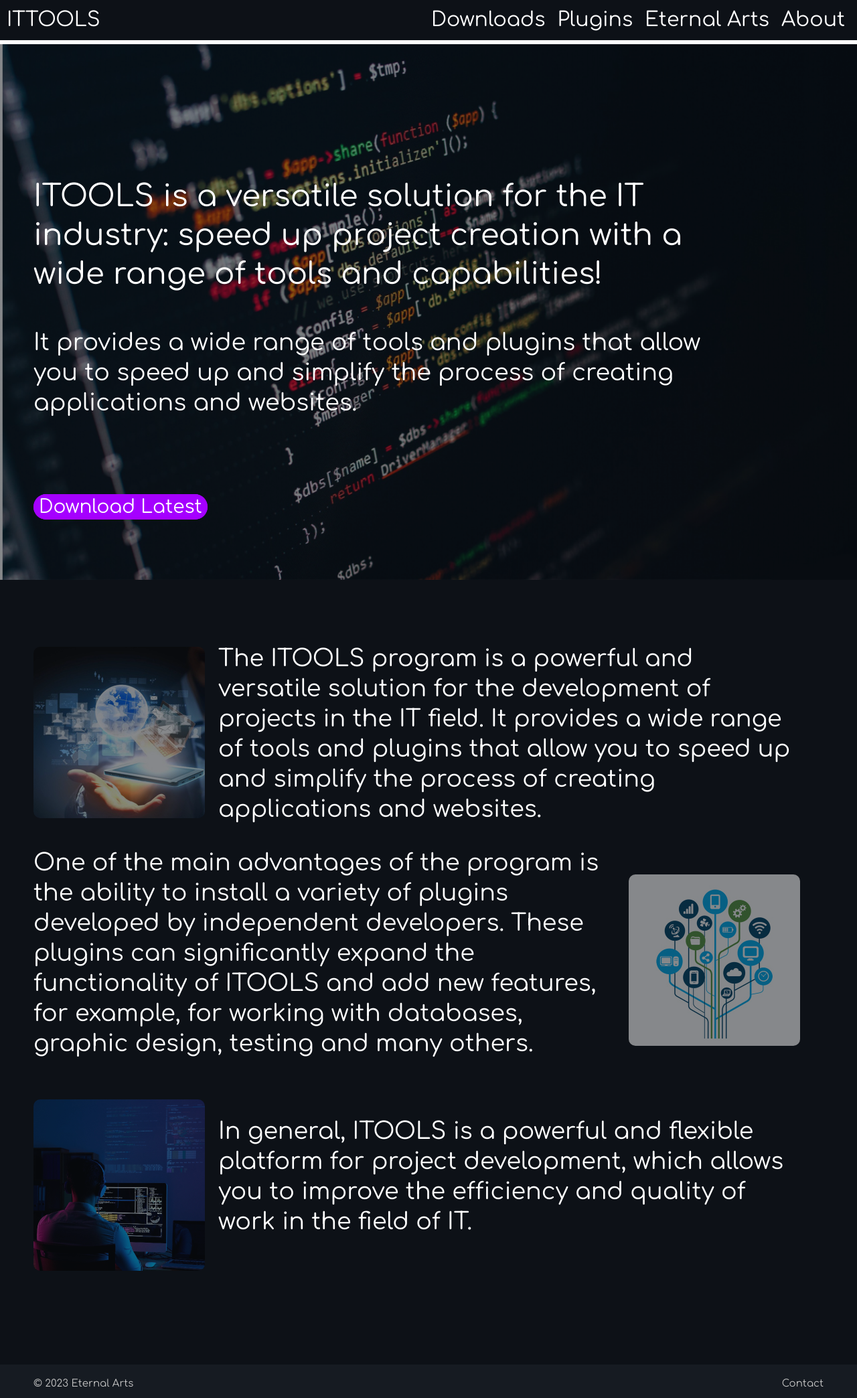
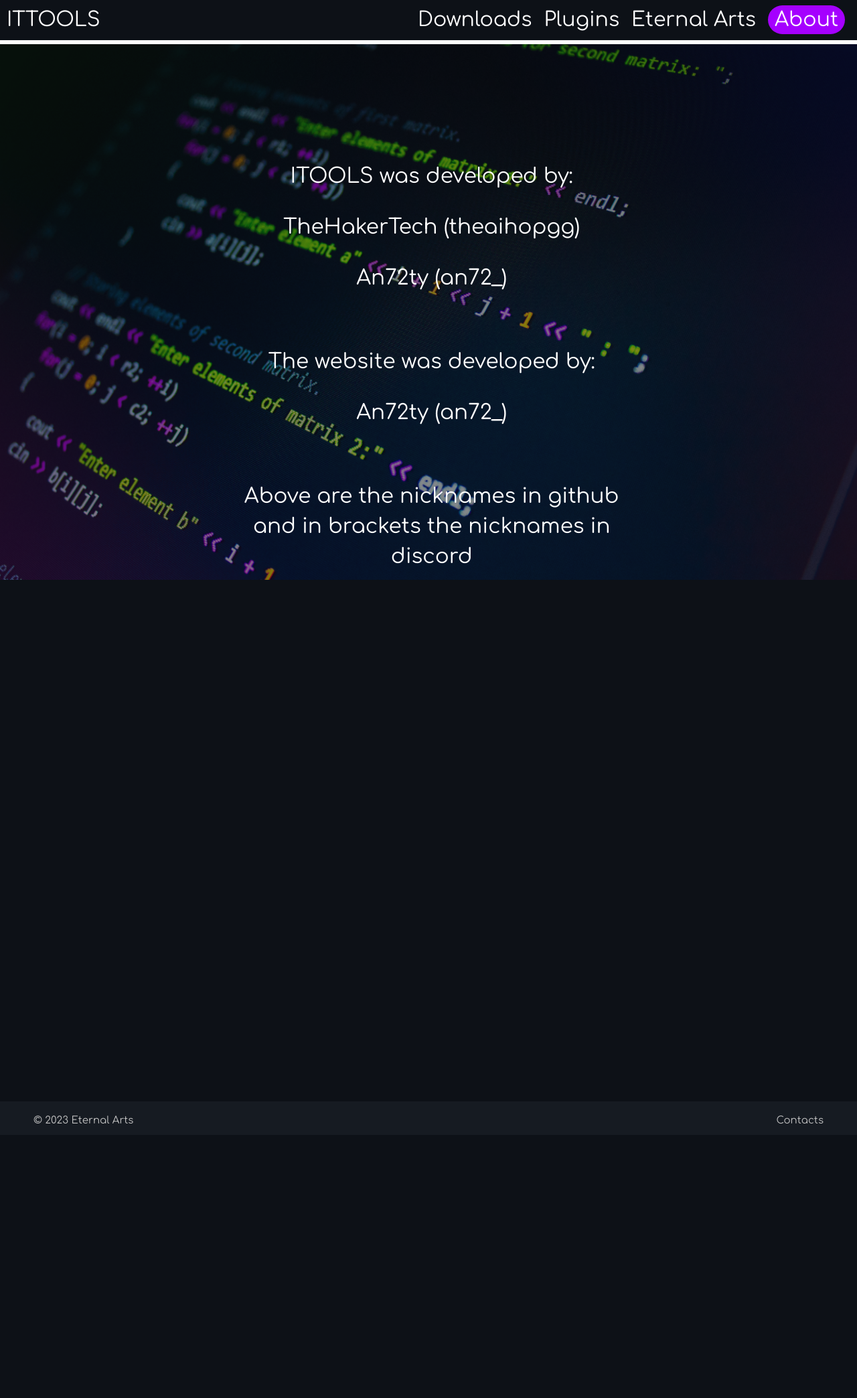
Before and after one commit to An72ty/ItTools, a Django app: page /about/ in a window 1280 px wide. Shown: the whole page at 67% size. After the commit the page ends 1679 px from the top, so only its background shows below. Run offline with Django 4.2, Linux system fonts and the light colour scheme.

Commit message:
added about page

```diff
--- a/ittool/static/ittool/css/style.css
+++ b/ittool/static/ittool/css/style.css
@@ -240,7 +240,7 @@ div.plugin {
     margin-right: 21px;
 }
 
-.footer {
+#copyright {
     width: 100%;
     float: left;
     margin-top: 100px;
@@ -250,14 +250,14 @@ div.plugin {
     height: 50px;
 }
 
-.footer .copyright {
+footer .copyright {
     position: relative;
     top: 20px;
     margin-left: 50px;
     float: left;
 }
 
-.footer .contact {
+footer .contact {
     color: #c2c2c2;
     text-decoration: none;
     position: relative;
@@ -266,7 +266,7 @@ div.plugin {
     float: right;
 }
 
-.footer .contact:hover {
+footer .contact:hover {
     color: #696969;
 }
 
@@ -429,7 +429,7 @@ div.preview {
     margin-bottom: 60px;
 }
 
-div.preview img.preview-image {
+img.background-image {
     width: 100%;
     height: 100vh;
     opacity: 0.5;
@@ -496,3 +496,18 @@ div.description-block .description-text.right {
 div.description-block #short.description-text {
     top: 30px;
 }
+
+div.about {
+    float: left;
+    position: relative;
+    bottom: 660px;
+    transform: translateX(55%);
+}
+
+.about-text {
+    color: #FFFFFF;
+    font-size: 31px;
+    line-height: 45px;
+    width: 614px;
+    text-align: center;
+}
--- /dev/null
+++ b/ittool/templates/ittool/about.html
@@ -0,0 +1,19 @@
+{% extends 'ittool/base.html' %}
+{% load static %}
+
+
+{% block title %}ITTOOLS - About{% endblock title %}
+
+{% block content %}
+<img src="{% static 'ittool/images/code2.png' %}" class="background-image">
+<div class="about">
+    <p class="about-text">ITOOLS was developed by:</p>
+    <p class="about-text">TheHakerTech (theaihopgg)</p>
+    <p class="about-text">An72ty (an72_)</p>
+    <br>
+    <p class="about-text">The website was developed by:</p>
+    <p class="about-text">An72ty (an72_)</p>
+    <br>
+    <p class="about-text">Above are the nicknames in github and in brackets the nicknames in discord</p>
+</div>
+{% endblock content %}
--- a/ittool/templates/ittool/base.html
+++ b/ittool/templates/ittool/base.html
@@ -27,9 +27,9 @@
     <div class="content-panel">{% block content %}{% endblock content %}</div>
 </body>
 
-<footer class="footer">
+<footer id="copyright">
     <a class="copyright">&copy; 2023 Eternal Arts</a>
-    <a class="contact" href="{% url 'ittool:about' %}">Contact</a>
+    <a class="contact" href="{% url 'ittool:about' %}">Contacts</a>
 </footer>
 
 </html>
--- a/ittool/templates/ittool/eternal_arts.html
+++ b/ittool/templates/ittool/eternal_arts.html
@@ -7,7 +7,7 @@
 {% block content %}
 <div class="links">
     <p><a href="https://github.com/eternal-arts" class="link" target="_blank">GitHub</a></p>
-    <p><a href="https://discord.gg/2F3VqqnK7G" class="link" target="_blank">Discord</a></p>
+    <p><a href="https://discord.gg/akHbNUgphK" class="link" target="_blank">Discord</a></p>
     <p><a href="#copyright" class="link">Copyright</a></p>
 </div>
 
@@ -17,17 +17,17 @@
     <p class="eternal-arts-info-text">Eternal Arts is a small team of developer friends. We create mostly
         free and useful programs.
     </p>
-    <p class="eternal-arts-info-text" id="count-of-members">At the time of the creation of the site (Aug 14, 2023),
+    <p class="eternal-arts-info-text" id="count-of-members">At the time of the creation of the site (Aug 17, 2023),
         there
         are 7 people in the team<br>(below are the nicknames in github)</p>
     <div class="eternal-arts-info-list">
         <a>An72ty</a>
         <a>bleudev</a>
         <a>d1xus</a>
+        <a>DarkSlipe</a>
         <a>kotazzz</a>
         <a>Kotella107</a>
         <a>TheHakerTech</a>
-        <a>unknown</a>
     </div>
 </div>
 {% endblock content %}
--- a/ittool/templates/ittool/index.html
+++ b/ittool/templates/ittool/index.html
@@ -4,7 +4,7 @@
 
 {% block content %}
 <div class="preview">
-    <img src="{% static 'ittool/images/code.jpg' %}" class="preview-image">
+    <img src="{% static 'ittool/images/code.jpg' %}" class="background-image">
     <p class="slogan">ITOOLS is a versatile solution for the IT industry: speed up project creation with a wide range of
         tools and capabilities!</p>
 
--- a/ittool/templates/ittool/plugins.html
+++ b/ittool/templates/ittool/plugins.html
@@ -10,7 +10,8 @@
     <button class="purple-button" type="submit">Search</button>
 </form>
 
-<br class="content-separator">
+<!-- <hr class="content-separator"> -->
+<br>
 
 <form action="{% url 'ittool:plugins' %}" method="get" class="input-filters">
     {% csrf_token %}
--- a/ittool/urls.py
+++ b/ittool/urls.py
@@ -1,5 +1,5 @@
 from django.urls import path
-from .views import index, plugins, eternal_arts, plugin, downloads
+from .views import index, plugins, eternal_arts, plugin, downloads, about
 
 
 app_name = 'ittool'
@@ -8,6 +8,6 @@ urlpatterns = [
     path('downloads/', downloads, name='downloads'),
     path('plugins/', plugins, name='plugins'),
     path('eternal-arts/', eternal_arts, name='eternal-arts'),
-    path('about/', index, name='about'),
+    path('about/', about, name='about'),
     path('plugin/<slug>/', plugin, name='plugin')
 ]
--- a/ittool/views.py
+++ b/ittool/views.py
@@ -58,7 +58,7 @@ def str_queryset_to_list(model, data) -> list:
 
 
 def index(request):
-    context = {'menu': menu}
+    context = {'menu': menu, 'page_selected': -1}
     return render(request, 'ittool/index.html', context)
 
 
@@ -95,7 +95,7 @@ def eternal_arts(request):
 
 
 def plugin(request, slug):
-    context = {'menu': menu}
+    context = {'menu': menu, 'page_selected': -1}
     return render(request, 'ittool/index.html', context)
 
 
@@ -104,3 +104,8 @@ def downloads(request):
 
     context = {'menu': menu, 'page_selected': 0, 'versions': versions}
     return render(request, 'ittool/downloads.html', context)
+
+
+def about(request):
+    context = {'menu': menu, 'page_selected': 3}
+    return render(request, 'ittool/about.html', context)
```
Also changed, not shown: db.sqlite3, ittool/static/ittool/images/code2.png (added).
